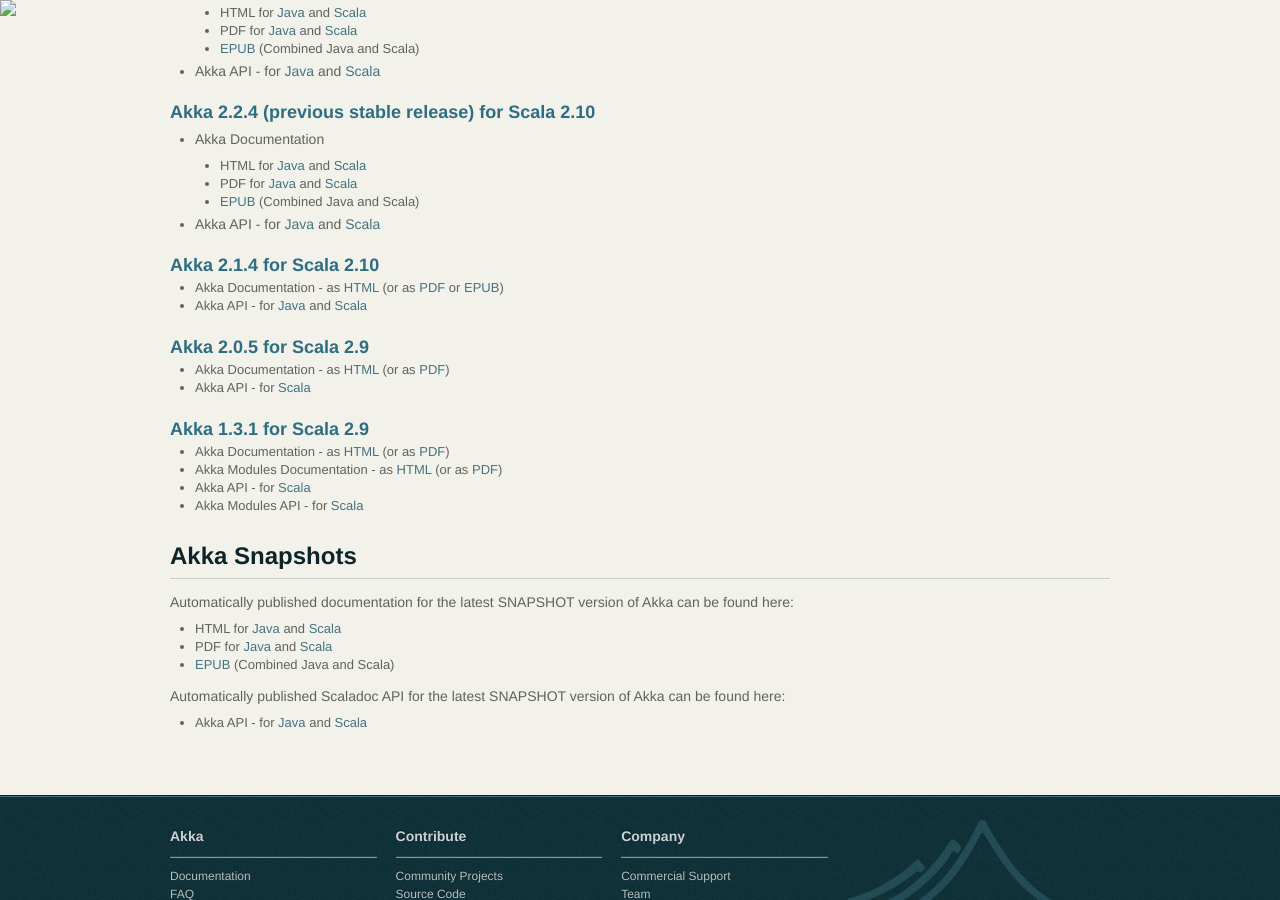
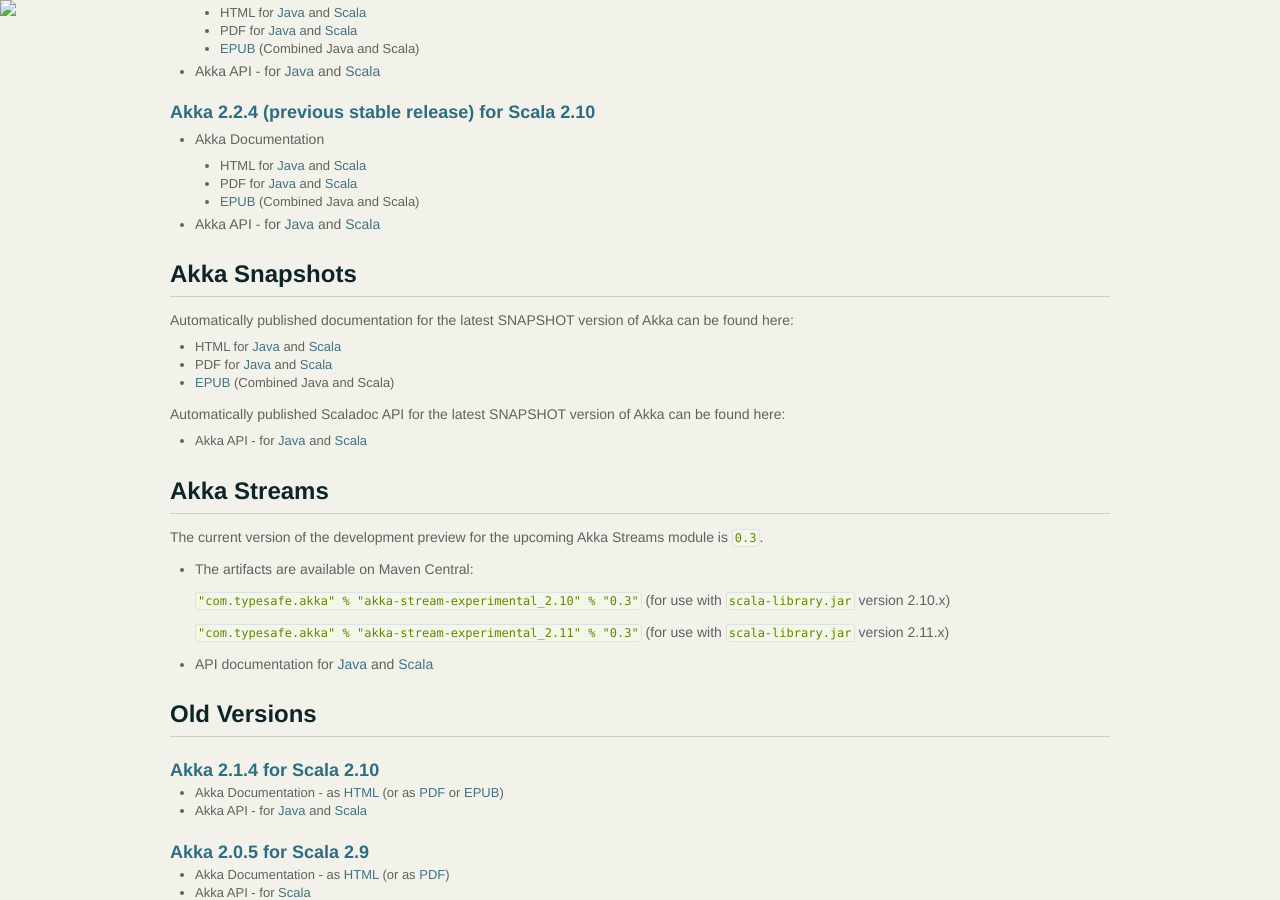
Before and after one commit to raboof/akka.github.com, a Jekyll site: the page built from docs/index.md, in a window 1280 px wide and 900 px high, scrolled down 257 px. Built offline with Jekyll 4.4.1, drawn with Linux system fonts in a browser that asks for light colours.

Commit message:
streams 0.3 and move old docs down

```diff
--- a/docs/index.md
+++ b/docs/index.md
@@ -25,6 +25,32 @@
 
 * Akka API - for [Java](http://doc.akka.io/japi/akka/2.2.4/) and [Scala](http://doc.akka.io/api/akka/2.2.4/)
 
+## Akka Snapshots
+
+Automatically published documentation for the latest SNAPSHOT version of Akka can be found here:
+
+* HTML for [Java](http://doc.akka.io/docs/akka/snapshot/java.html) and [Scala](http://doc.akka.io/docs/akka/snapshot/scala.html)
+* PDF for [Java](http://doc.akka.io/docs/akka/snapshot/AkkaJava.pdf) and [Scala](http://doc.akka.io/docs/akka/snapshot/AkkaScala.pdf)
+* [EPUB](http://doc.akka.io/docs/akka/snapshot/Akka.epub) (Combined Java and Scala)
+
+Automatically published Scaladoc API for the latest SNAPSHOT version of Akka can be found here:
+
+* Akka API - for [Java](http://doc.akka.io/japi/akka/snapshot/) and [Scala](http://doc.akka.io/api/akka/snapshot/)
+
+## Akka Streams
+
+The current version of the development preview for the upcoming Akka Streams module is `0.3`.
+
+* The artifacts are available on Maven Central:
+
+    `"com.typesafe.akka" % "akka-stream-experimental_2.10" % "0.3"` (for use with `scala-library.jar` version 2.10.x)
+
+    `"com.typesafe.akka" % "akka-stream-experimental_2.11" % "0.3"` (for use with `scala-library.jar` version 2.11.x)
+
+* API documentation for [Java](http://doc.akka.io/japi/akka-stream-experimental/0.3/) and [Scala](http://doc.akka.io/api/akka-stream-experimental/0.3/)
+
+## Old Versions
+
 ### Akka 2.1.4 for Scala 2.10
 
 * Akka Documentation - as [HTML](http://doc.akka.io/docs/akka/2.1.4) (or as [PDF](http://doc.akka.io/docs/akka/2.1.4/Akka.pdf) or [EPUB](http://doc.akka.io/docs/akka/2.1.4/Akka.epub))
```
Also changed, not shown: other parts of docs/index.md (+0 -12 lines).
